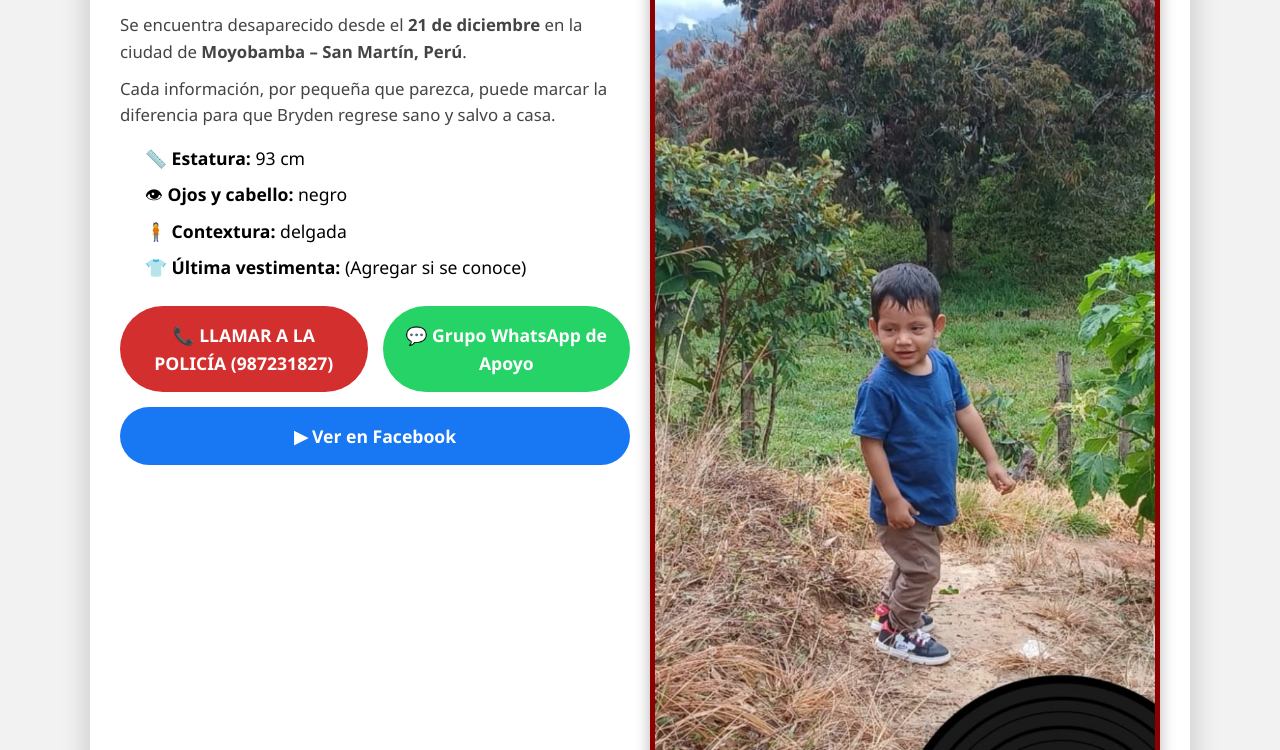
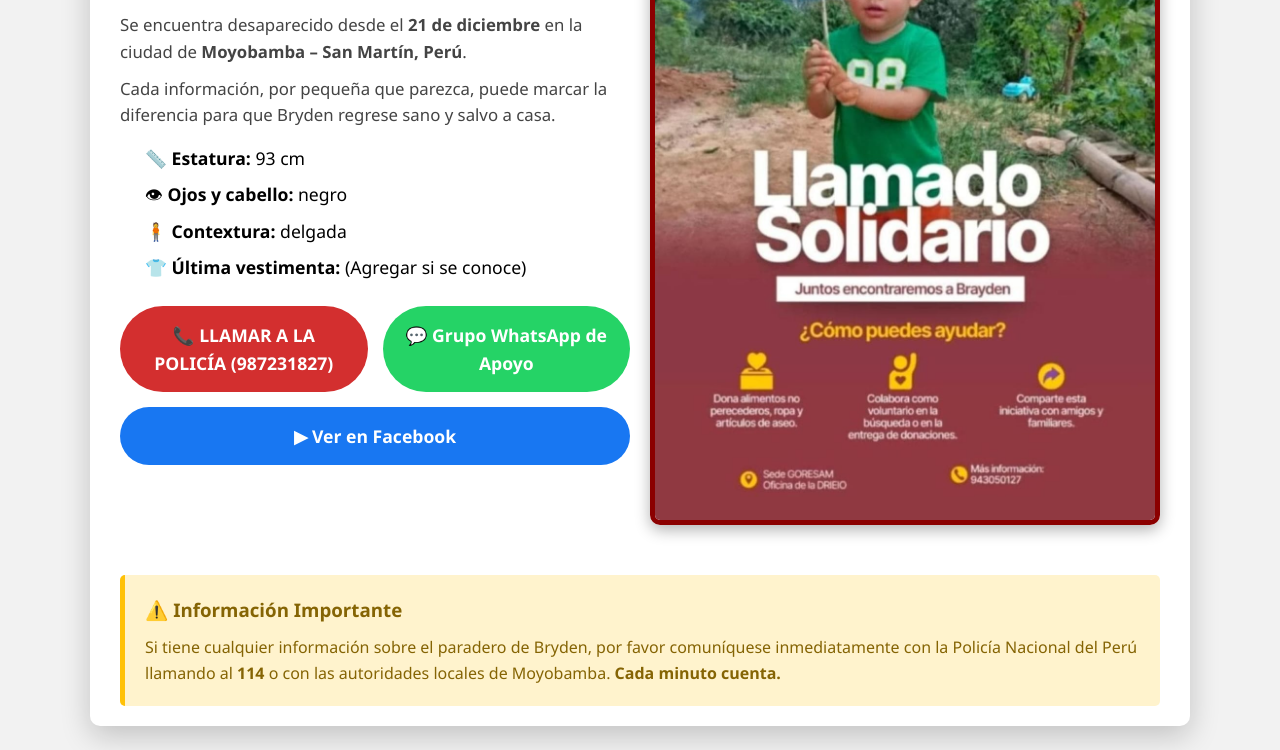
Before and after one commit to KoreaG123/Ni-o, a plain HTML site: page index.html in a window 1280 px wide. Shown: the part 226-976 px from the top of the page. Drawn offline with Linux system fonts and the light colour scheme.

Commit message:
Update index.html

```diff
--- a/index.html
+++ b/index.html
@@ -266,7 +266,7 @@ footer p {
     </div>
 
     <div class="afiche-img">
-      <img src="img/afiche.jpg" alt="Bryden Yaman Ramírez Córdova - Niño desaparecido en Moyobamba">
+      <img src="img/IMG-20251229-WA0104.jpg" alt="Bryden Yaman Ramírez Córdova - Niño desaparecido en Moyobamba">
     </div>
 
   </div>
```
